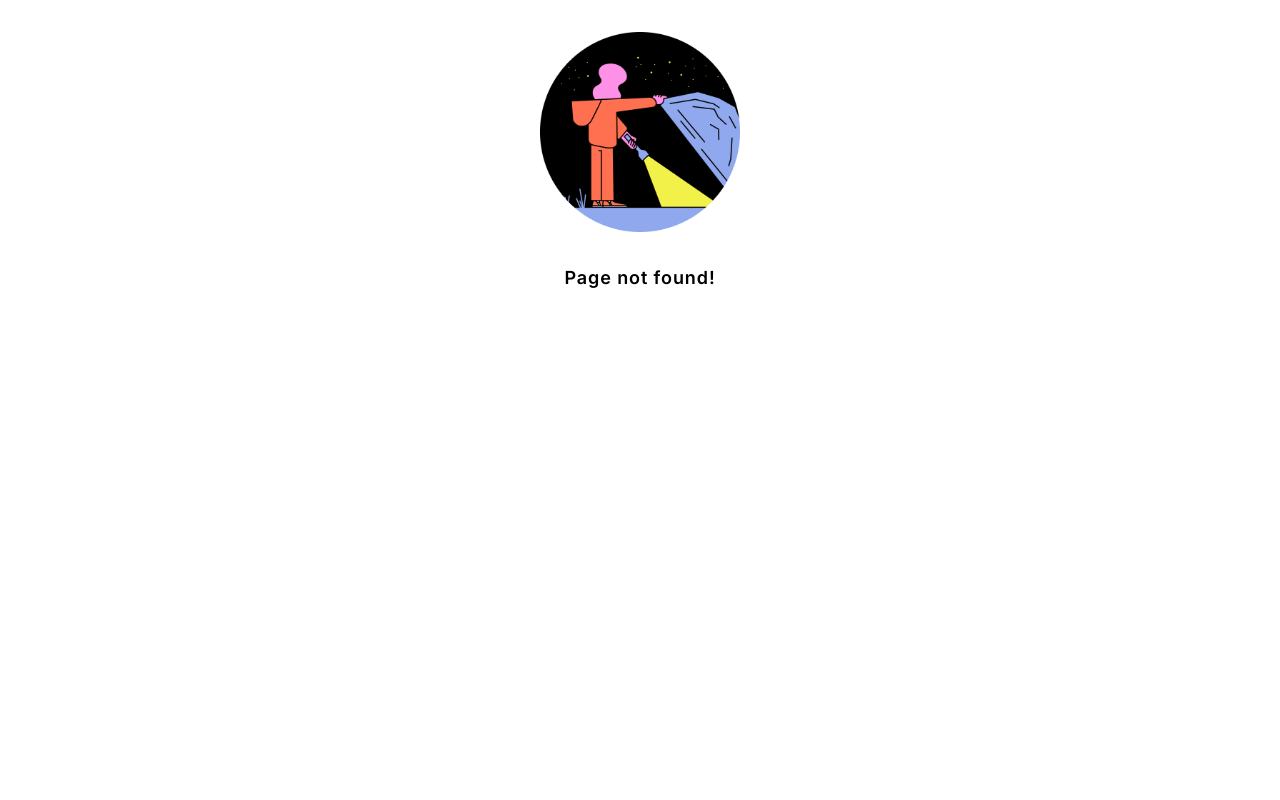
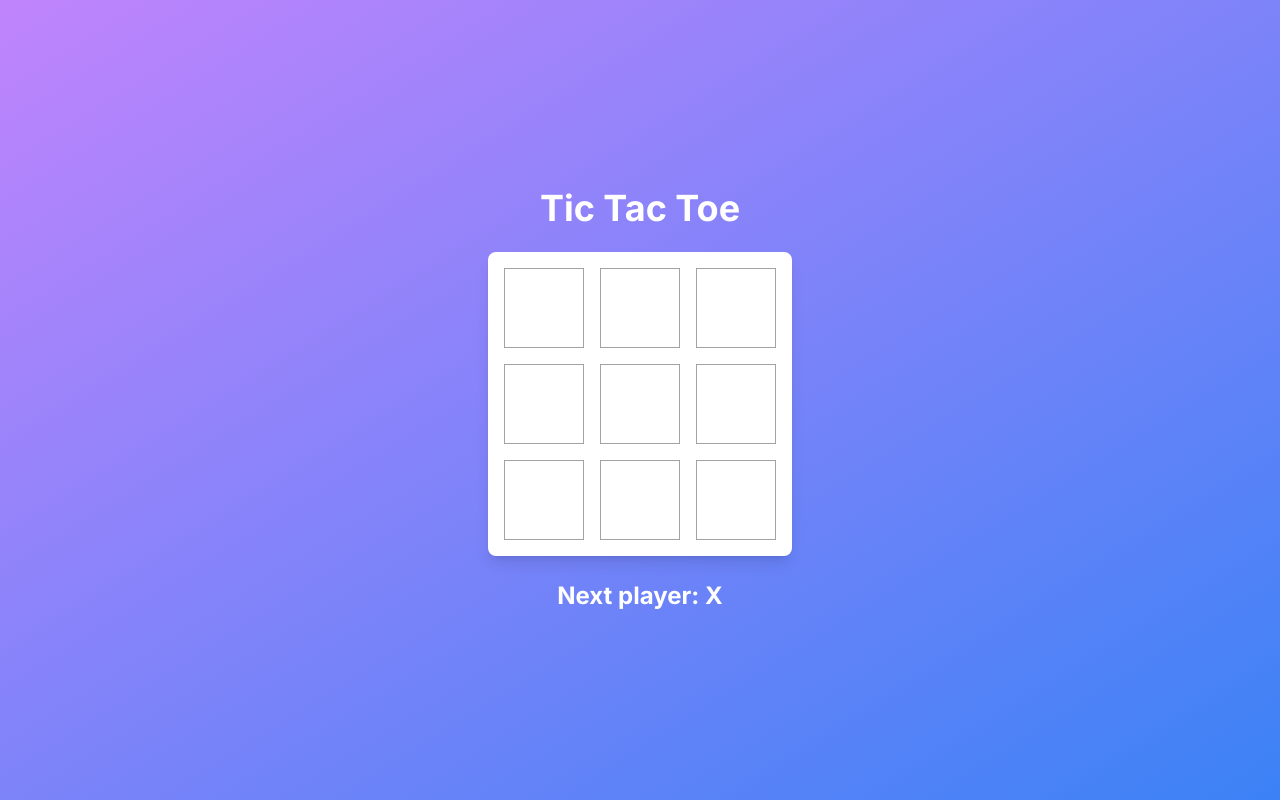
Before and after one commit to anshu4sharma/zip-extracter, a Next.js app: page /tictac in a window 1280 px wide. Before the commit this address had no page. Built offline with nearby package versions, Linux system fonts and the light colour scheme.

Commit message:
tic tac toe created

```diff
--- /dev/null
+++ b/src/pages/tictac.tsx
@@ -0,0 +1,78 @@
+import React, { useState } from 'react';
+const App = () => {
+    const [squares, setSquares] = useState(Array(9).fill(null));
+    const [xIsNext, setXIsNext] = useState(true);
+    const winner = calculateWinner(squares);
+    let status;
+    if (winner) {
+        status = `Winner: ${winner}`;
+    } else if (!squares.includes(null)) {
+        status = "Draw";
+    } else {
+        status = `Next player: ${xIsNext ? 'X' : 'O'}`;
+    }
+    const handleClick = (i: string | number) => {
+        const squaresCopy = [...squares];
+        if (winner || squaresCopy[i]) return;
+        squaresCopy[i] = xIsNext ? 'X' : 'O';
+        setSquares(squaresCopy);
+        setXIsNext(!xIsNext);
+    };
+    const handleReset = () => {
+        setSquares(Array(9).fill(null));
+        setXIsNext(true);
+    };
+
+    const renderSquare = (i: number) => (
+        <button
+            className="bg-white h-20 w-20 border border-gray-400  flex items-center justify-center text-6xl font-bold cursor-pointer hover:bg-gray-100 transition-colors duration-300 ease-in-out"
+            onClick={() => handleClick(i)}
+        >
+            {squares[i]}
+        </button>
+    );
+
+    return (
+        <div className="flex flex-col items-center justify-center h-screen bg-gradient-to-br from-purple-400 to-blue-500">
+            <h1 className="text-4xl font-bold text-white mb-6">Tic Tac Toe</h1>
+            <div className="grid grid-cols-3 gap-4 bg-white p-4 rounded-lg shadow-lg">
+                {renderSquare(0)}
+                {renderSquare(1)}
+                {renderSquare(2)}
+                {renderSquare(3)}
+                {renderSquare(4)}
+                {renderSquare(5)}
+                {renderSquare(6)}
+                {renderSquare(7)}
+                {renderSquare(8)}
+            </div>
+            <p className="text-2xl font-bold text-white mt-6">{status}</p>
+            {winner || !squares.includes(null) ? (
+                <button className='text-xl font-mono bg-white mt-6 p-4 rounded-xl cursor-pointer' onClick={handleReset} >Restart Game ! </button>
+            ) : null}
+
+        </div>
+    );
+};
+
+const calculateWinner = (squares: any[]) => {
+    const lines = [
+        [0, 1, 2],
+        [3, 4, 5],
+        [6, 7, 8],
+        [0, 3, 6],
+        [1, 4, 7],
+        [2, 5, 8],
+        [0, 4, 8],
+        [2, 4, 6],
+    ];
+    for (let i = 0; i < lines.length; i++) {
+        const [a, b, c] = lines[i];
+        if (squares[a] && squares[a] === squares[b] && squares[a] === squares[c]) {
+            return squares[a];
+        }
+    }
+    return null;
+};
+
+export default App;
```
Also changed, not shown: src/pages/tap.tsx (+28 -0 lines).
